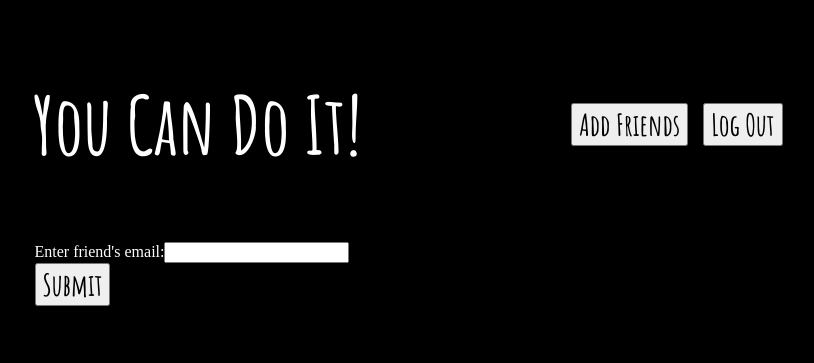
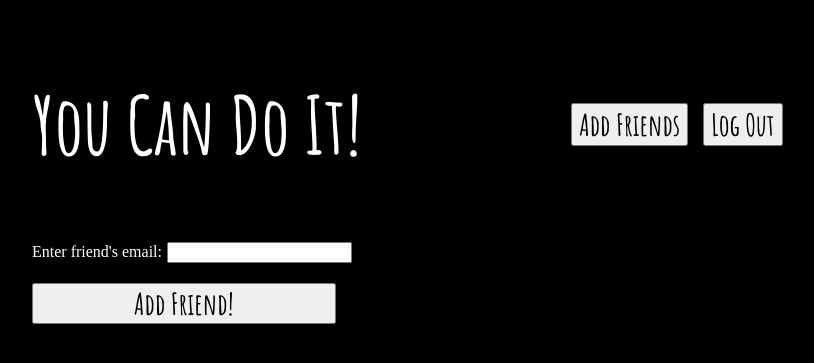
Before and after one commit to hstonehouse/you_can_do_it, a Flask app: page /add_friends in a window 1280 px wide. Shown: the top 363 px of the page, without its empty margins (448-1262 px from the left). Run offline with Flask 2, Linux system fonts and the light colour scheme; the visitor is signed in with stand-in values (Sample User, id 1); some libraries are stand-ins or nearby versions.

Commit message:
push untracked files

```diff
--- /dev/null
+++ b/models/name.py
@@ -0,0 +1,5 @@
+from database import sql_select
+
+def my_name(user_id):
+    name = sql_select("Select name FROM users WHERE id = %s", [user_id])[0][0]
+    return name
--- a/static/style.css
+++ b/static/style.css
@@ -29,6 +29,10 @@ h2, .goal {
     margin-bottom: 60px;
     display: flex;
     justify-content: center;
+}
+
+.yellow {
+    color: yellow;
 }
 
 .specialfont {
@@ -110,7 +114,7 @@ a {
     margin-left: 5px
 }
 
-#edit-goal-form, #delete-nudge-form {
+#edit-goal-form, #delete-nudge-form, #add-friend-form > input {
     margin-bottom: 20px;
 }
 
@@ -146,3 +150,11 @@ a {
     padding-right: 100px;
     color: red;
 }
+
+#add-friend-form .label {
+    padding-right: 5px
+}
+
+#add-friend-button {
+    padding: 0px 100px;
+}
--- a/templates/add_friends.html
+++ b/templates/add_friends.html
@@ -8,11 +8,11 @@
 <div class="form">
     <form action="/add_friend_action" method = 'POST' id="add-friend-form">
         <span class="label">Enter friend's email:</span><input type="text" name="new_friend" id="new-friend" required> <br>
-        <input type="submit" class="specialfont">
+        <input type="submit" class="specialfont" value="Add Friend!" id="add-friend-button">
     </form>
 </div>
 {% else %}
-<p class="specialfont, invalid">Please log in or sign up to add a friend.</p>
+<p class="invalid">Please log in or sign up to add a friend.</p>
 
 {% endif %}
 
--- a/templates/base.html
+++ b/templates/base.html
@@ -58,14 +58,13 @@
 
             <section>
                 {% for goal in goals %}
-                <p class="goal"><a href="/edit/{{goal.id}}">{{goal.goal_content}}</a></p>
-
-                {% if goal.who_nudged %}
-                <p>{{goal.who_nudged}} nudged you!</p>
-                {% else %}
-                <p> </p>
-                {% endif %}
-
+                <p class="goal"><a href="/edit/{{goal.id}}">{{goal.goal_content}}</a>
+                    {% if goal.who_nudged %}
+                    <span class="yellow">{{goal.who_nudged}} nudged you!</span>
+                    {% else %}
+                    <span> </span>
+                    {% endif %}
+                </p>
                 {% endfor %}
             </section>
         </div>
```
Also changed, not shown: static/possum.jpg (added).
